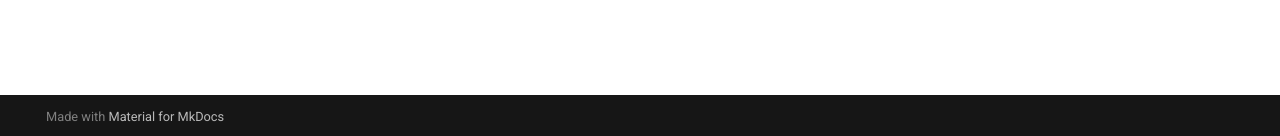
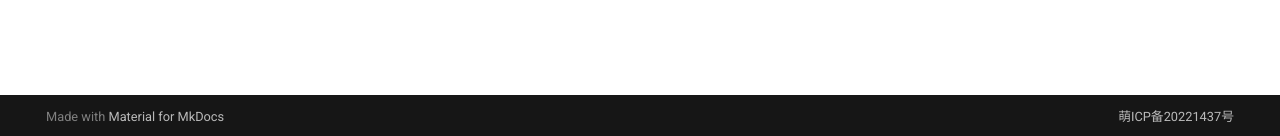
Before and after one commit to Saplonily/CelesteModTutorial, an MkDocs documentation site: the page built from docs/index.md, in a window 1280 px wide. Shown: the part 761-897 px from the top of the page. Built offline with MkDocs 1.6.1 and Material for MkDocs 9.7.7, drawn with Linux system fonts in a browser that asks for light colours; comment, search, counter and statistics services are not loaded.

Commit message:
add some footer, tidy up mkdocs.yml

```diff
--- a/mkdocs.yml
+++ b/mkdocs.yml
@@ -5,6 +5,7 @@ site_author: Saplonily
 
 theme:
   name: material
+  custom_dir: overrides
   logo: assets/images/favicon.png
   features:
     - content.code.copy
@@ -46,7 +47,8 @@ nav:
       - 简单贴图: "begin/SimpleTexturing.md"
 # - 过渡:
 #     - 进阶EC: "trans/ECcommon.md"
-#     - 常见Celeste, Monocle类: "trans/Common.md"
+#     - 常见Celeste, Monocle:
+#       - Alarm, Tween: "trans/common/Alarm,Tween.md"
 #     - Flag: "trans/Flag.md"
 #     - 进阶钩子:
 #         - 认识 IL: "trans/IL.md"
@@ -57,35 +59,3 @@ nav:
       - 偏好-sdk-styled-proj: "arc/sdk-styled-proj.md"
   - 其他:
       - XML简单速成: "other/xml-speedrun.md"
-
-
-# - 入门
-#   - Celeste, Everest, MonoMod
-#   - 基础环境配置
-#   - 自动化环境
-# - 阅读/修改代码初步
-#   - 阅读Celeste的代码
-#   - Monocle及EC架构及部分基础知识
-#   - On钩子初步
-#   - 认识IL
-#   - IL钩子
-#   - "自由"地钩取
-#   - 协程的钩取
-#   - 访问私有成员
-#     - 反射
-#     - DynamicData / DynData
-# - 游戏设置初步
-#   - 添加Mod设置选项
-# - 简单自定义实体
-#   - 简单地图布置
-#   - 简单loenn配置
-#   - Logging
-#   - 按键输入
-#   - 使用Alarm, Tween, Coroutine等组件
-# - 进阶
-#   - Everest事件
-#   - 继承并使用钩子
-#   - 更多Monocle组件, 实体
-#   - 高级设置
-# - Loenn配置进阶
-# ...其他想起来再写
--- /dev/null
+++ b/overrides/partials/footer.html
@@ -0,0 +1,16 @@
+<footer class="md-footer">
+    <div class="md-footer-meta md-typeset">
+        <div class="md-footer-meta__inner md-grid">
+            <div class="md-copyright">
+                Made with
+                <a href="https://squidfunk.github.io/mkdocs-material/" target="_blank" rel="noopener">
+                    Material for MkDocs
+                </a>
+            </div>
+            <a href="https://icp.gov.moe/?keyword=20221437" class="md-copyright" target="_blank"
+                rel="noopener">
+                萌ICP备20221437号
+            </a>
+        </div>
+    </div>
+</footer>
```
